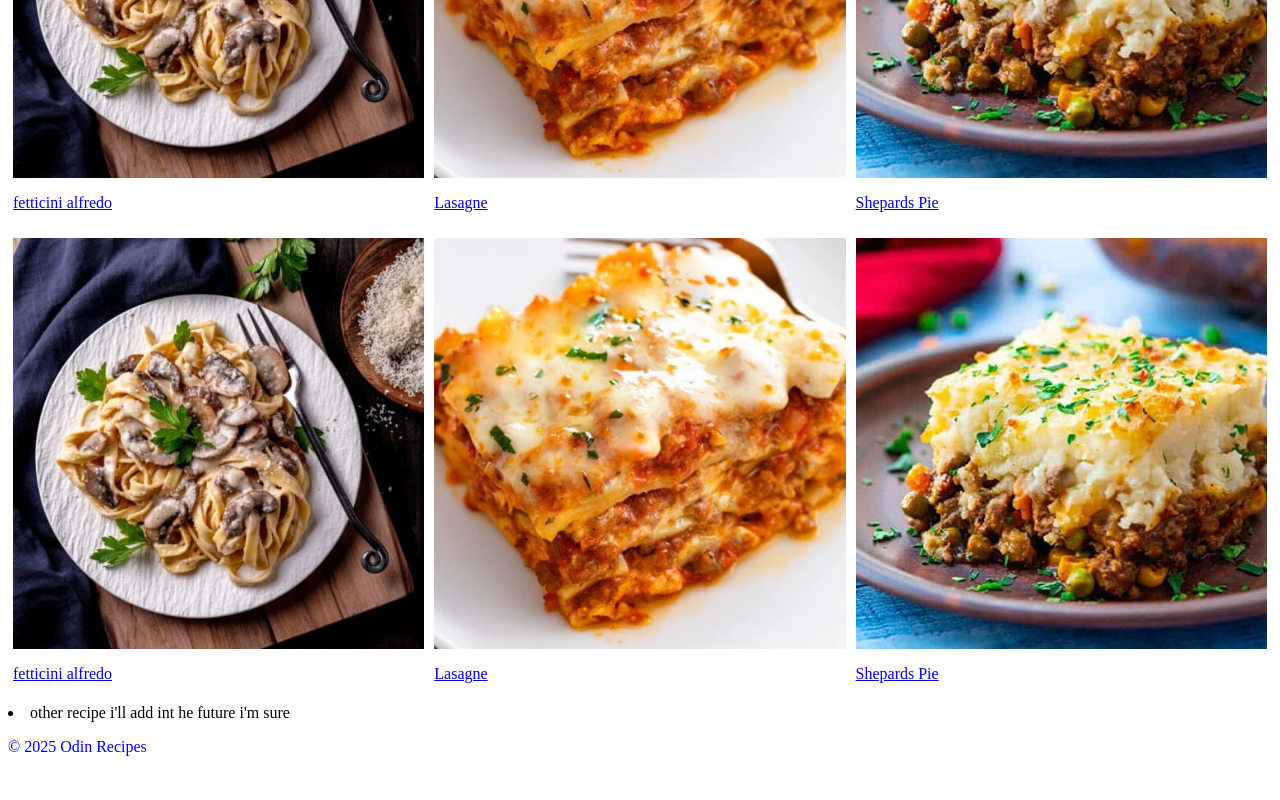
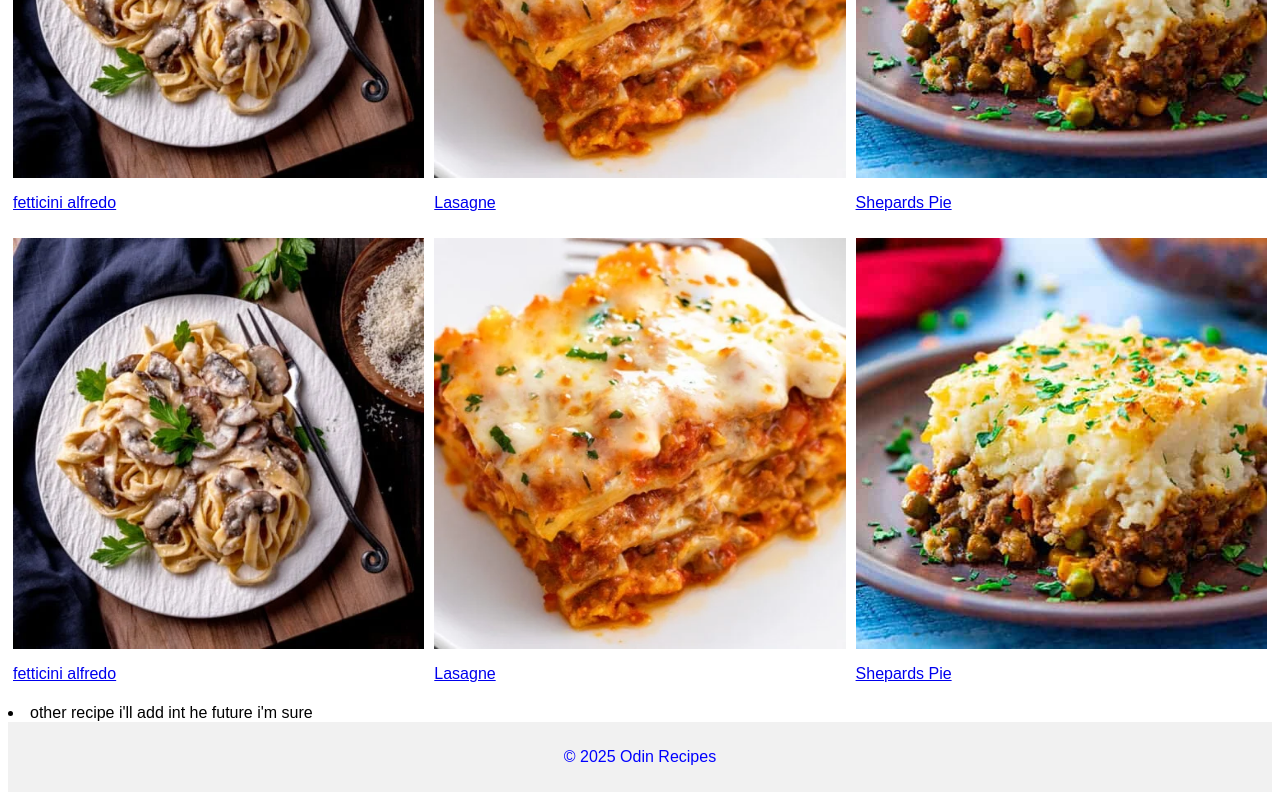
Before and after one commit to nabeels91/odin-recipes, a plain HTML site: page index.html in a window 1280 px wide. Shown: the part 318-1118 px from the top of the page. Before the commit the page ends 1090 px from the top, so only its background shows below. Drawn offline with Linux system fonts and the light colour scheme.

Commit message:
css update and push

```diff
--- a/css/first.css
+++ b/css/first.css
@@ -28,6 +28,7 @@ footer p {
 
 * {
     box-sizing: border-box;
+    font-family: Arial, Helvetica, sans-serif;
   }
 
 .imgs {
@@ -36,3 +37,9 @@ footer p {
     margin-right: auto;
     width: 100%;
 }
+
+.footer {
+    background-color: #f1f1f1;
+    padding: 10px;
+    text-align: center;
+}
--- a/index.html
+++ b/index.html
@@ -31,6 +31,7 @@
                     <p>Shepards Pie</p>
                 </a>
             </div>
+
         </div>
         <div class="row">
             <div class="column"><a href="./recipes/fetticini_alfredo.html">
@@ -57,7 +58,7 @@
             <li> <a> other recipe i'll add int he future i'm sure</a> </li>
 
     </main>
-    <footer>
+    <footer class="footer">
         <p>&copy; 2025 Odin Recipes</p>
     </footer>
 </body>
```
